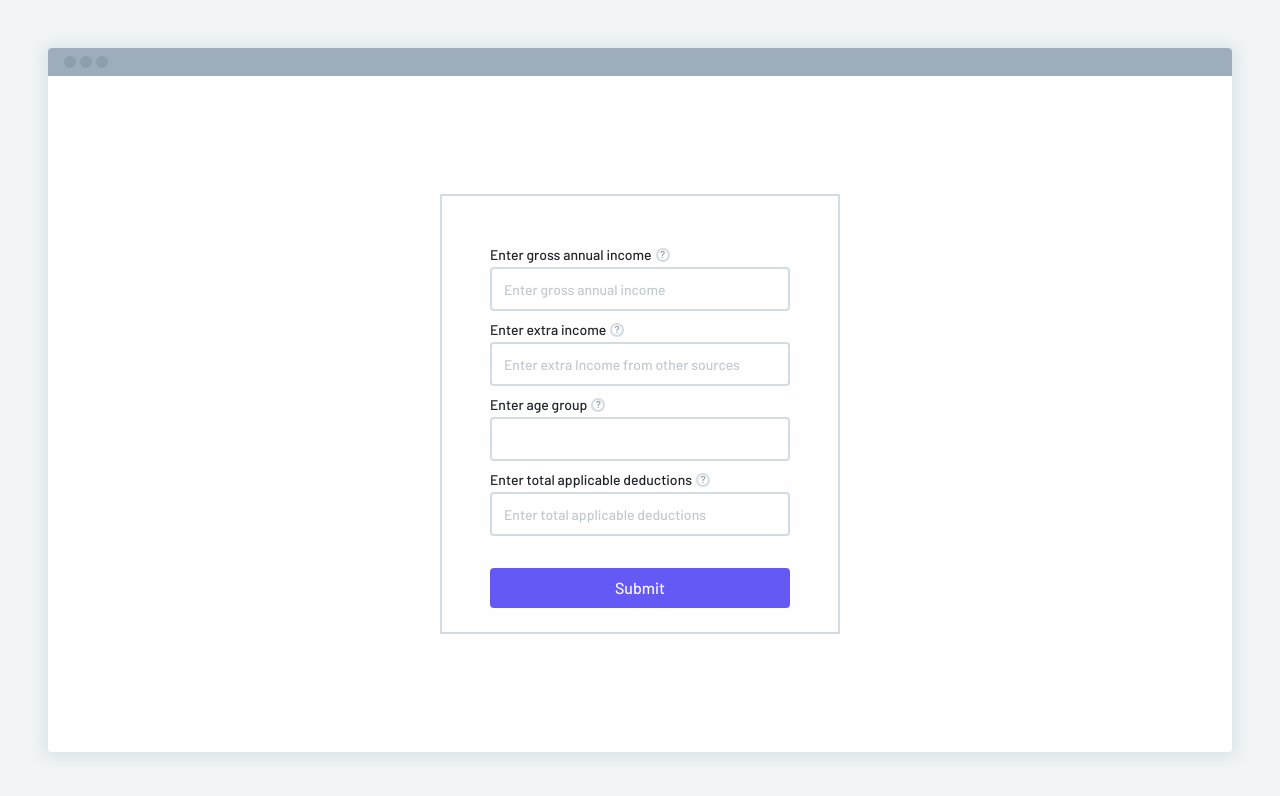
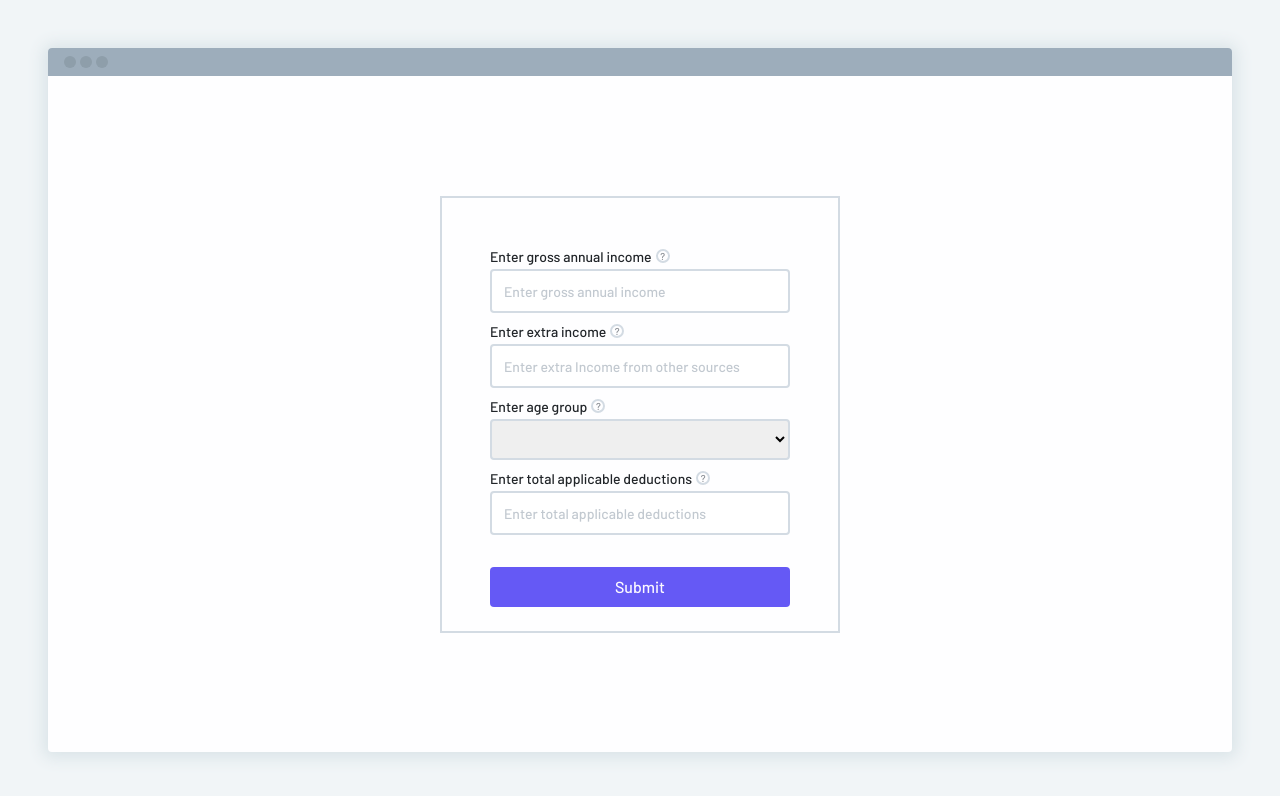
Before and after one commit to Xlongclaw/tax-calculator, a plain HTML site: page index.html in a window 1280 px wide. Drawn offline with nearby package versions, Linux system fonts and the light colour scheme.

Commit message:
feat: change ageGroup input field to dropdown

```diff
--- a/defaults.css
+++ b/defaults.css
@@ -45,3 +45,12 @@ input {
   font-weight: 500;
   font-size: 14px;
 }
+
+
+select {
+  padding: 8px 12px;
+  border: 2px solid #d3dbe3;
+  border-radius: 4px;
+  font-weight: 500;
+  font-size: 14px;
+}
--- a/index.html
+++ b/index.html
@@ -89,7 +89,12 @@
                      <span>?</span>
                   </div>
                </label>
-               <input class="tax-form-input-field" name="ageGroup" type="text">
+               <select name="ageGroup" id="">
+                  <option value="none" selected disabled hidden></option>
+                  <option value="40">&#60;&nbsp;40</option>
+                  <option value="40">≥&nbsp;40&nbsp;&#38;&nbsp;&#60;&nbsp;60</option>
+                  <option value="40">≥&nbsp;60</option>
+               </select>
             </div>
 
             <!-- Input field for entering total applicable deductions -->
@@ -108,10 +113,10 @@
 
             <!-- Output container for displaying results -->
             <div id="output-container"
-               class="d-flex flex-column hidden justify-content-center align-items-center position-absolute fy-border p-5 ">
-               <div class="mx-5 my-2 d-flex flex-column   justify-content-center  align-items-center ">
+               class="d-flex flex-column hidden justify-content-center align-items-center position-absolute fy-border p-5">
+               <div class="mx-5 my-2 d-flex flex-column justify-content-center align-items-center w-100 ">
                   <div class="d-flex flex-column align-items-center mb-4">
-                     <span class="fs-3 fw-semibold">Your overall income will be</span>
+                     <span class="fs-3 fw-semibold text-center ">Your overall income will be</span>
                      <span id="final-income" class="fs-4">12,00,00</span>
                      <span>after tax deductions</span>
                   </div>
```
Also changed, not shown: 1 other file.
